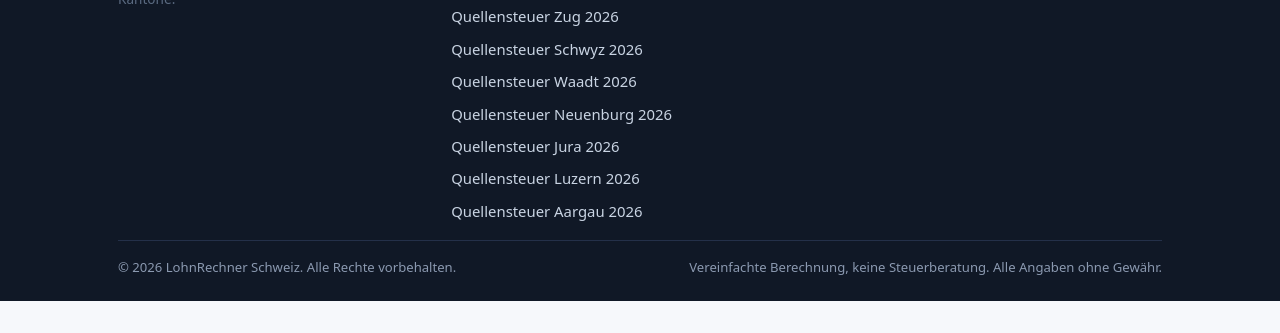
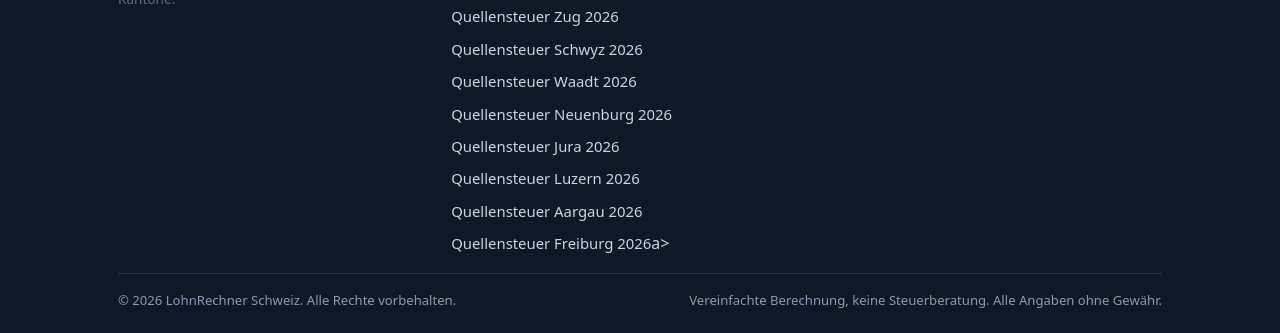
Before and after one commit to mirzacreative/lohnrechner-schweiz, a plain HTML site: page index.html in a window 1280 px wide. Shown: the part 3973-4306 px from the top of the page. Before the commit the page ends 4274 px from the top, so only its background shows below. Drawn offline with Linux system fonts and the light colour scheme.

Commit message:
Add Quellensteuer Freiburg 2026 link to homepage

```diff
--- a/index.html
+++ b/index.html
@@ -272,7 +272,7 @@
           <li><a href="quellensteuer-kantone.html">Quellensteuer Kantone</a></li>
           <li><a href="quellensteuer-zug-2026.html">Quellensteuer Zug 2026</a></li>
           <li><a href="quellensteuer-schwyz-2026.html">Quellensteuer Schwyz 2026</a></li>
-          <li><a href="quellensteuer-waadt-2026.html">Quellensteuer Waadt 2026</a></li><li><a href="quellensteuer-neuenburg-2026.html">Quellensteuer Neuenburg 2026</a></li><li><a href="quellensteuer-jura-2026.html">Quellensteuer Jura 2026</a></li><li><a href="quellensteuer-luzern-2026.html">Quellensteuer Luzern 2026</a></li><li><a href="quellensteuer-aargau-2026.html">Quellensteuer Aargau 2026</a></li>
+          <li><a href="quellensteuer-waadt-2026.html">Quellensteuer Waadt 2026</a></li><li><a href="quellensteuer-neuenburg-2026.html">Quellensteuer Neuenburg 2026</a></li><li><a href="quellensteuer-jura-2026.html">Quellensteuer Jura 2026</a></li><li><a href="quellensteuer-luzern-2026.html">Quellensteuer Luzern 2026</a></li><li><a href="quellensteuer-aargau-2026.html">Quellensteuer Aargau 2026</a></li><li><a href="quellensteuer-freiburg-2026.html">Quellensteuer Freiburg 2026</a>a></li></li>
         </ul>
       </div>
       <div>
```
